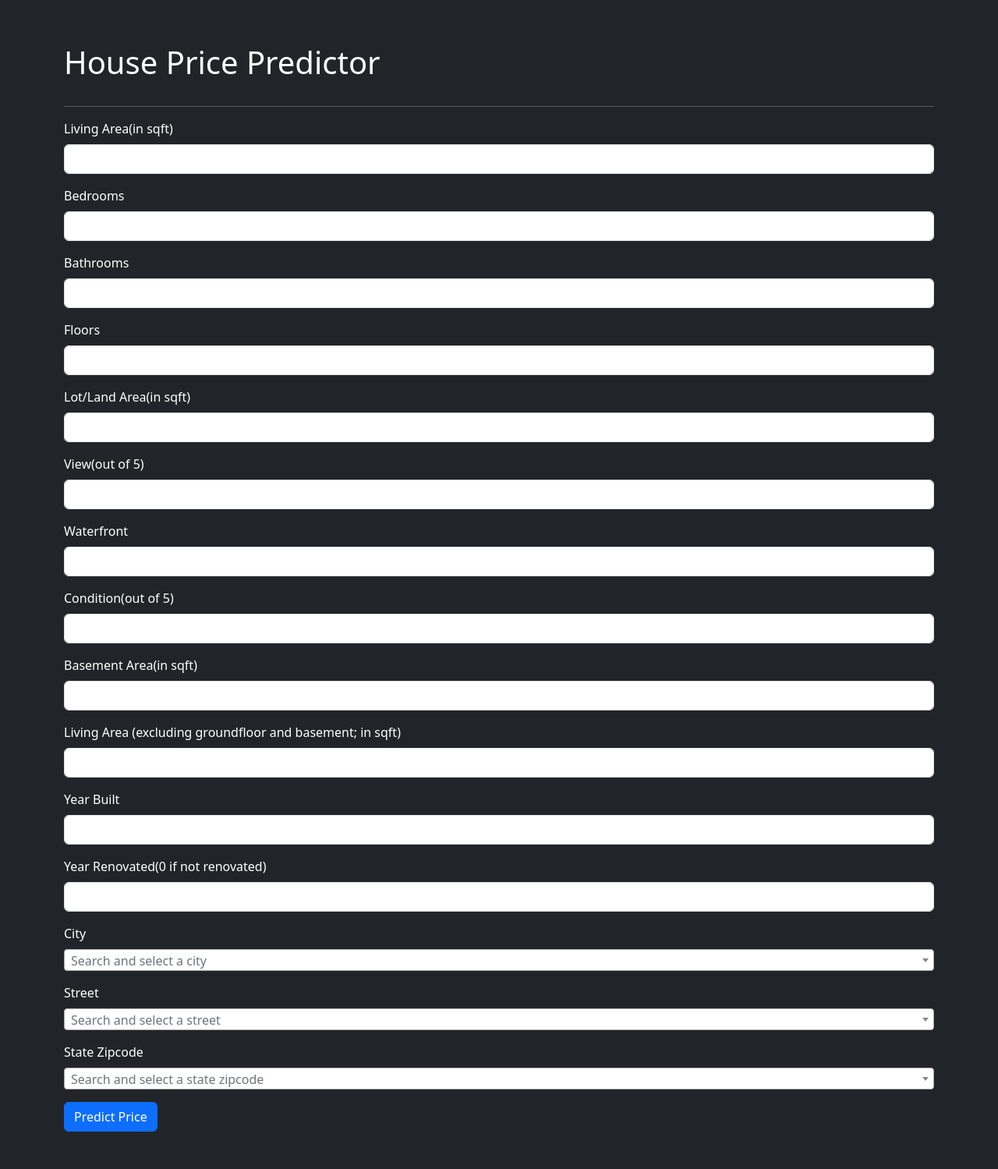
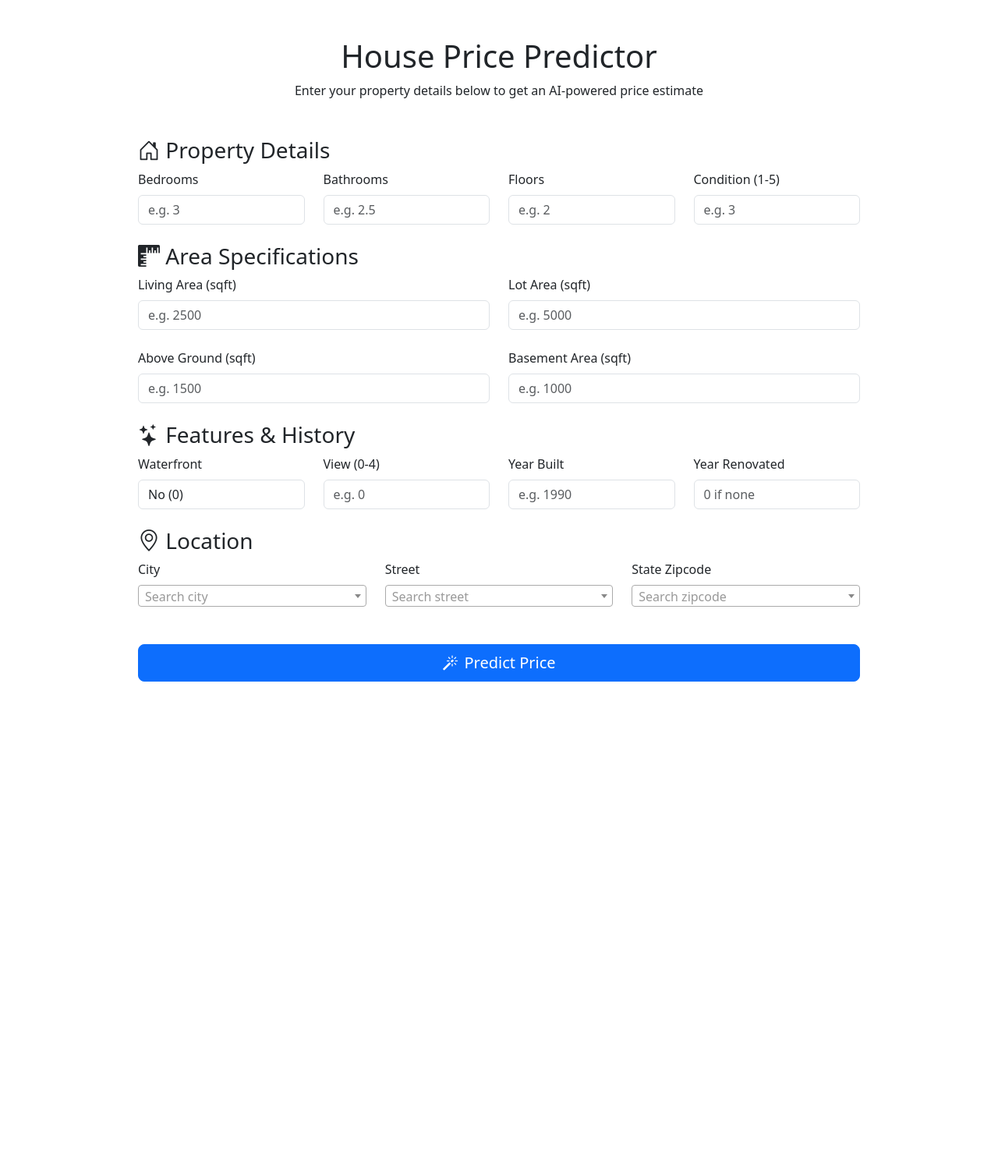
Before and after one commit to hvSingh05/house-price-predictor, a Flask app: template templates/index.html in a window 1280 px wide. Shown: the whole page at 78% size. After the commit the page ends 874 px from the top, so only its background shows below. Run offline with Flask 3, Linux system fonts and the light colour scheme; the template is opened without the code that fills it, so the values that code supplies are empty; parts of the project's set-up code (start-up, migrations or seed data) failed here and were passed over; some libraries are stand-ins or nearby versions.

Commit message:
updated ui

```diff
--- a/templates/index.html
+++ b/templates/index.html
@@ -1,248 +1,182 @@
 <!DOCTYPE html>
-<html>
+<html lang="en">
   <head>
-    <title>House Price Predictor</title>
-    <link
-      rel="stylesheet"
-      href="https://cdn.jsdelivr.net/npm/bootstrap@5.3.0/dist/css/bootstrap.min.css"
-    />
-    <link
-      href="https://cdn.jsdelivr.net/npm/select2@4.1.0-rc.0/dist/css/select2.min.css"
-      rel="stylesheet"
-    />
-    <style>
-      /* Force dark text in Select2 dropdown items */
-      .select2-container--default .select2-results__option {
-        color: #212529; /* Bootstrap's text-dark */
-      }
+    <meta charset="UTF-8">
+    <meta name="viewport" content="width=device-width, initial-scale=1.0">
+    <title>Premium House Price Predictor</title>
 
-      /* Force dark text in selected items (single select) */
-      .select2-container--default
-        .select2-selection--single
-        .select2-selection__rendered {
-        color: #212529;
-      }
+    <!-- Fonts -->
+    <link href="https://fonts.googleapis.com/css2?family=Outfit:wght@300;400;500;600;700&display=swap" rel="stylesheet">
 
-      /* Optional: Make placeholder lighter */
-      .select2-container--default
-        .select2-selection--single
-        .select2-selection__placeholder {
-        color: #6c757d; /* Bootstrap's text-secondary */
-      }
-    </style>
+    <!-- Bootstrap CSS -->
+    <link rel="stylesheet" href="https://cdn.jsdelivr.net/npm/bootstrap@5.3.0/dist/css/bootstrap.min.css" />
+
+    <!-- Select2 CSS -->
+    <link href="https://cdn.jsdelivr.net/npm/select2@4.1.0-rc.0/dist/css/select2.min.css" rel="stylesheet" />
+
+    <!-- Icons -->
+    <link rel="stylesheet" href="https://cdn.jsdelivr.net/npm/bootstrap-icons@1.11.1/font/bootstrap-icons.css">
+
+    <!-- Custom Styles -->
+    <link rel="stylesheet" href="{{ url_for('static', filename='style.css') }}">
   </head>
 
-  <body class="container mt-5 mb-5 bg-dark text-white">
-    <nav class="navbar d-flex justify-content-between">
+  <body>
+    <!-- Background Animation -->
+    <div class="bg-orbs">
+      <div class="orb orb-1"></div>
+      <div class="orb orb-2"></div>
+    </div>
+
+    <div class="container py-5">
+      <div class="row justify-content-center">
+        <div class="col-lg-10">
+
+          <div class="glass-container">
+            <div class="text-center mb-5">
               <h1>House Price Predictor</h1>
-    </nav>
-    <hr />
+              <p class="subtitle">Enter your property details below to get an AI-powered price estimate</p>
+            </div>
 
             {% if predicted_price %}
-	<div class="mb-3">
-		<h1>The price is ${{ predicted_price }}</h1>
+            <div class="prediction-card">
+              <div class="prediction-label">Estimated Value</div>
+              <h2>${{ '{:,.2f}'.format(predicted_price) }}</h2>
+              <a href="/" class="btn btn-outline-light mt-3 rounded-pill px-4">Evaluate Another Property</a>
             </div>
-	<a href="/" class="btn btn-secondary ms-2">Clear</a>
             {% endif %}
-	<!-- Form for house price prediction -->
-    <form action="/" method="POST" autocomplete="off">
-      <div class="mb-3">
-        <label for="sqft_living" class="form-label">Living Area(in sqft)</label>
-        <input
-          type="number"
-          class="form-control"
-          id="sqft_living"
-          name="sqft_living"
-          required
-        />
+
+            <form action="/" method="POST" autocomplete="off" id="prediction-form">
+
+              <!-- Property Details Section -->
+              <h3 class="section-title"><i class="bi bi-house-door"></i> Property Details</h3>
+              <div class="row g-4 mb-4">
+                <div class="col-md-3 form-group-wrapper" style="animation-delay: 0.1s">
+                  <label for="bedrooms" class="form-label">Bedrooms</label>
+                  <input type="number" step="0.5" class="form-control" id="bedrooms" name="bedrooms" placeholder="e.g. 3" required />
                 </div>
-      <div class="mb-3">
-        <label for="bedrooms" class="form-label">Bedrooms</label>
-        <input
-          type="number"
-          class="form-control"
-          id="bedrooms"
-          name="bedrooms"
-          required
-        />
+                <div class="col-md-3 form-group-wrapper" style="animation-delay: 0.2s">
+                  <label for="bathrooms" class="form-label">Bathrooms</label>
+                  <input type="number" step="0.25" class="form-control" id="bathrooms" name="bathrooms" placeholder="e.g. 2.5" required />
                 </div>
-      <div class="mb-3">
-        <label for="bathrooms" class="form-label">Bathrooms</label>
-        <input
-          type="number"
-          class="form-control"
-          id="bathrooms"
-          name="bathrooms"
-          required
-        />
+                <div class="col-md-3 form-group-wrapper" style="animation-delay: 0.3s">
+                  <label for="floors" class="form-label">Floors</label>
+                  <input type="number" step="0.5" class="form-control" id="floors" name="floors" placeholder="e.g. 2" required />
                 </div>
-      <div class="mb-3">
-        <label for="floors" class="form-label">Floors</label>
-        <input
-          type="number"
-          class="form-control"
-          id="floors"
-          name="floors"
-          required
-        />
+                <div class="col-md-3 form-group-wrapper" style="animation-delay: 0.4s">
+                  <label for="condition" class="form-label">Condition (1-5)</label>
+                  <input type="number" step="0.5" class="form-control" id="condition" name="condition" min="1" max="5" placeholder="e.g. 3" required />
                 </div>
-      <div class="mb-3">
-        <label for="sqft_lot" class="form-label">Lot/Land Area(in sqft)</label>
-        <input
-          type="number"
-          class="form-control"
-          id="sqft_lot"
-          name="sqft_lot"
-          required
-        />
               </div>
-      <div class="mb-3">
-        <label for="view" class="form-label">View(out of 5)</label>
-        <input
-          type="number"
-          class="form-control"
-          id="view"
-          name="view"
-          required
-        />
+
+              <!-- Area Section -->
+              <h3 class="section-title"><i class="bi bi-rulers"></i> Area Specifications</h3>
+              <div class="row g-4 mb-4">
+                <div class="col-md-6 form-group-wrapper" style="animation-delay: 0.1s">
+                  <label for="sqft_living" class="form-label">Living Area (sqft)</label>
+                  <input type="number" step="any" class="form-control" id="sqft_living" name="sqft_living" placeholder="e.g. 2500" required />
                 </div>
-      <div class="mb-3">
+                <div class="col-md-6 form-group-wrapper" style="animation-delay: 0.2s">
+                  <label for="sqft_lot" class="form-label">Lot Area (sqft)</label>
+                  <input type="number" step="any" class="form-control" id="sqft_lot" name="sqft_lot" placeholder="e.g. 5000" required />
+                </div>
+                <div class="col-md-6 form-group-wrapper" style="animation-delay: 0.3s">
+                  <label for="sqft_above" class="form-label">Above Ground (sqft)</label>
+                  <input type="number" step="any" class="form-control" id="sqft_above" name="sqft_above" placeholder="e.g. 1500" required />
+                </div>
+                <div class="col-md-6 form-group-wrapper" style="animation-delay: 0.4s">
+                  <label for="sqft_basement" class="form-label">Basement Area (sqft)</label>
+                  <input type="number" step="any" class="form-control" id="sqft_basement" name="sqft_basement" placeholder="e.g. 1000" required />
+                </div>
+              </div>
+
+              <!-- Features & History -->
+              <h3 class="section-title"><i class="bi bi-stars"></i> Features & History</h3>
+              <div class="row g-4 mb-4">
+                <div class="col-md-3 form-group-wrapper" style="animation-delay: 0.1s">
                   <label for="waterfront" class="form-label">Waterfront</label>
-        <input
-          type="number"
-          class="form-control"
-          id="waterfront"
-          name="waterfront"
-          required
-        />
+                  <select class="form-control" id="waterfront" name="waterfront" required>
+                    <option value="0">No (0)</option>
+                    <option value="1">Yes (1)</option>
+                  </select>
                 </div>
-      <div class="mb-3">
-        <label for="condition" class="form-label">Condition(out of 5)</label>
-        <input
-          type="number"
-          class="form-control"
-          id="condition"
-          name="condition"
-          required
-        />
+                <div class="col-md-3 form-group-wrapper" style="animation-delay: 0.2s">
+                  <label for="view" class="form-label">View (0-4)</label>
+                  <input type="number" class="form-control" id="view" name="view" min="0" max="4" placeholder="e.g. 0" required />
                 </div>
-      <div class="mb-3">
-        <label for="sqft_basement" class="form-label"
-          >Basement Area(in sqft)</label
-        >
-        <input
-          type="number"
-          class="form-control"
-          id="sqft_basement"
-          name="sqft_basement"
-          required
-        />
+                <div class="col-md-3 form-group-wrapper" style="animation-delay: 0.3s">
+                  <label for="yr_built" class="form-label">Year Built</label>
+                  <input type="number" class="form-control" id="yr_built" name="yr_built" placeholder="e.g. 1990" required />
                 </div>
-      <div class="mb-3">
-        <label for="sqft_above" class="form-label"
-          >Living Area (excluding groundfloor and basement; in sqft)</label
-        >
-        <input
-          type="number"
-          class="form-control"
-          id="sqft_above"
-          name="sqft_above"
-          required
-        />
+                <div class="col-md-3 form-group-wrapper" style="animation-delay: 0.4s">
+                  <label for="yr_renovated" class="form-label">Year Renovated</label>
+                  <input type="number" class="form-control" id="yr_renovated" name="yr_renovated" placeholder="0 if none" required />
                 </div>
-      <div class="mb-3">
-        <label for="yr_built" class="form-label">Year Built</label>
-        <input
-          type="number"
-          class="form-control"
-          id="yr_built"
-          name="yr_built"
-          required
-        />
               </div>
-      <div class="mb-3">
-        <label for="yr_renovated" class="form-label"
-          >Year Renovated(0 if not renovated)</label
-        >
-        <input
-          type="number"
-          class="form-control"
-          id="yr_renovated"
-          name="yr_renovated"
-          required
-        />
-      </div>
-      <div class="mb-3">
+
+              <!-- Location Section -->
+              <h3 class="section-title"><i class="bi bi-geo-alt"></i> Location</h3>
+              <div class="row g-4 mb-4">
+                <div class="col-md-4 form-group-wrapper" style="animation-delay: 0.1s">
                   <label for="city" class="form-label">City</label>
-        <select class="form-control text-dark" id="city" name="city" required>
+                  <select class="form-control custom-select" id="city" name="city" required>
                     <option value="" disabled selected>Select a city</option>
                     {% for city in cities %}
-          <option class="text-dark" value="{{ city }}">{{ city }}</option>
+                    <option value="{{ city }}">{{ city }}</option>
                     {% endfor %}
                   </select>
                 </div>
-
-      <div class="mb-3">
+                <div class="col-md-4 form-group-wrapper" style="animation-delay: 0.2s">
                   <label for="street" class="form-label">Street</label>
-        <select
-          class="form-control text-dark"
-          id="street"
-          name="street"
-          required
-        >
+                  <select class="form-control custom-select" id="street" name="street" required>
                     <option value="" disabled selected>Select a street</option>
                     {% for street in streets %}
-          <option class="text-dark" value="{{ street }}">{{ street }}</option>
+                    <option value="{{ street }}">{{ street }}</option>
                     {% endfor %}
                   </select>
                 </div>
-
-      <div class="mb-3">
+                <div class="col-md-4 form-group-wrapper" style="animation-delay: 0.3s">
                   <label for="state_zip" class="form-label">State Zipcode</label>
-        <select
-          class="form-control text-dark"
-          id="state_zip"
-          name="state_zip"
-          required
-        >
-          <option value="" disabled selected>Select State Zipcode</option>
+                  <select class="form-control custom-select" id="state_zip" name="state_zip" required>
+                    <option value="" disabled selected>Select Zipcode</option>
                     {% for state_zip in state_zips %}
-          <option class="text-dark" value="{{ state_zip }}">
-            {{ state_zip }}
-          </option>
+                    <option value="{{ state_zip }}">{{ state_zip }}</option>
                     {% endfor %}
                   </select>
                 </div>
+              </div>
 
-      <button type="submit" class="btn btn-primary">Predict Price</button>
-
+              <div class="text-center mt-5">
+                <button type="submit" class="btn btn-primary btn-lg w-100">
+                  <i class="bi bi-magic me-2"></i>Predict Price
+                </button>
+              </div>
 
             </form>
-
+          </div>
+        </div>
+      </div>
+    </div>
 
     <!-- jQuery -->
     <script src="https://code.jquery.com/jquery-3.6.0.min.js"></script>
-
     <!-- Select2 JS -->
     <script src="https://cdn.jsdelivr.net/npm/select2@4.1.0-rc.0/dist/js/select2.min.js"></script>
+    <!-- Bootstrap JS -->
+    <script src="https://cdn.jsdelivr.net/npm/bootstrap@5.3.0/dist/js/bootstrap.bundle.min.js"></script>
 
     <!-- Activate Select2 -->
     <script>
       $(document).ready(function () {
-        $("#city").select2({
-          placeholder: "Search and select a city",
-          allowClear: true,
+        $('.custom-select').select2({
+          width: '100%',
+          theme: 'default'
         });
-        $("#street").select2({
-          placeholder: "Search and select a street",
-          allowClear: true,
-        });
-        $("#state_zip").select2({
-          placeholder: "Search and select a state zipcode",
-          allowClear: true,
-        });
+
+        $("#city").select2({ placeholder: "Search city", allowClear: true });
+        $("#street").select2({ placeholder: "Search street", allowClear: true });
+        $("#state_zip").select2({ placeholder: "Search zipcode", allowClear: true });
       });
     </script>
-    <script src="https://cdn.jsdelivr.net/npm/bootstrap@5.3.0/dist/js/bootstrap.bundle.min.js"></script>
   </body>
 </html>
```
Lines whose indentation alone changed are shown as unchanged.
